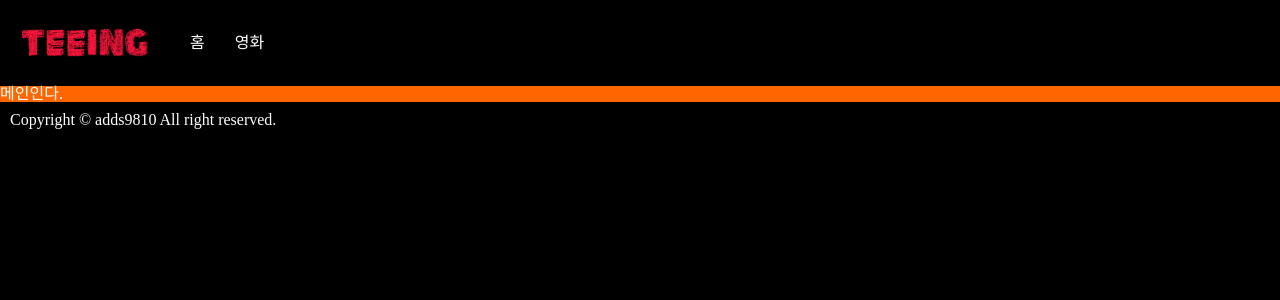
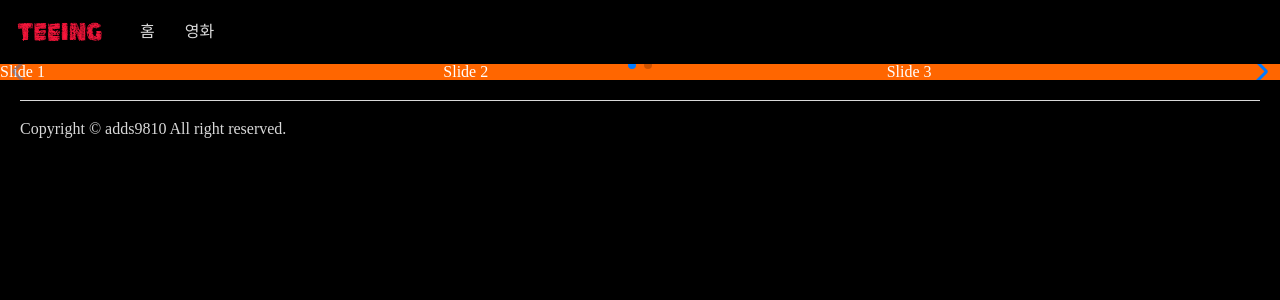
Before and after one commit to adds9810/feReactStudy, a React (Create React App) app in the folder reactTving/: page / in a window 1280 px wide. Shown: the top 300 px of the page. Built offline with nearby package versions, Linux system fonts and the light colour scheme.

Commit message:
swiper 적용 도전

```diff
--- a/reactTving/package.json
+++ b/reactTving/package.json
@@ -17,6 +17,7 @@
     "react-router-dom": "^6.21.1",
     "react-scripts": "5.0.1",
     "recoil": "^0.7.7",
+    "swiper": "^11.0.5",
     "typescript": "^4.9.5",
     "web-vitals": "^2.1.4"
   },
--- a/reactTving/src/component/common/footer/footer.scss
+++ b/reactTving/src/component/common/footer/footer.scss
@@ -1,6 +1,10 @@
 #footer {
-  padding: 10px;
+  padding: 20px;
+  .container {
+    padding-top: 20px;
+    border-top: 1px solid #d9d9d9;
+  }
   p {
-    color: #fff;
+    color: #d9d9d9;
   }
 }
--- a/reactTving/src/component/common/footer/index.tsx
+++ b/reactTving/src/component/common/footer/index.tsx
@@ -4,7 +4,9 @@ import "./footer.scss";
 export default () => {
   return (
     <footer id="footer">
-      <p>Copyright © adds9810 All right reserved.</p>
+      <div className="container">
+        <p>Copyright © adds9810 All right reserved.</p>
+      </div>
     </footer>
   );
 };
--- a/reactTving/src/component/common/header/header.scss
+++ b/reactTving/src/component/common/header/header.scss
@@ -12,7 +12,7 @@
     justify-content: flex-start;
     h1 {
       display: block;
-      width: 150px;
+      width: 100px;
       a,
       img {
         display: block;
@@ -23,7 +23,7 @@
       display: flex;
       gap: 30px;
       li a {
-        color: #fff;
+        color: #d9d9d9;
       }
     }
   }
--- a/reactTving/src/pages/main/index.tsx
+++ b/reactTving/src/pages/main/index.tsx
@@ -3,12 +3,39 @@ import Footer from "~/component/common/footer";
 
 // style 구현
 import "./main.scss";
+// import Swiper core and required modules
+import { Navigation, Pagination, Scrollbar, A11y } from "swiper/modules";
+// Import Swiper React components
+import { Swiper, SwiperSlide } from "swiper/react";
+
+// Import Swiper styles
+import "swiper/css";
+import "swiper/css/navigation";
+import "swiper/css/pagination";
+// import "swiper/css/scrollbar";
 
 export default () => {
   return (
     <>
       <Header />
-      <div className="main">메인인다.</div>
+      <main className="main">
+        <Swiper
+          // install Swiper modules
+          modules={[Navigation, Pagination, A11y]}
+          spaceBetween={50}
+          slidesPerView={3}
+          navigation
+          pagination={{ clickable: true }}
+          scrollbar={{ draggable: true }}
+          // onSwiper={(swiper) => console.log(swiper)}
+          onSlideChange={() => console.log("slide change")}
+        >
+          <SwiperSlide>Slide 1</SwiperSlide>
+          <SwiperSlide>Slide 2</SwiperSlide>
+          <SwiperSlide>Slide 3</SwiperSlide>
+          <SwiperSlide>Slide 4</SwiperSlide>
+        </Swiper>
+      </main>
       <Footer />
     </>
   );
```
Also changed, not shown: 2 other files (tests, documents, lock files or other folders).
